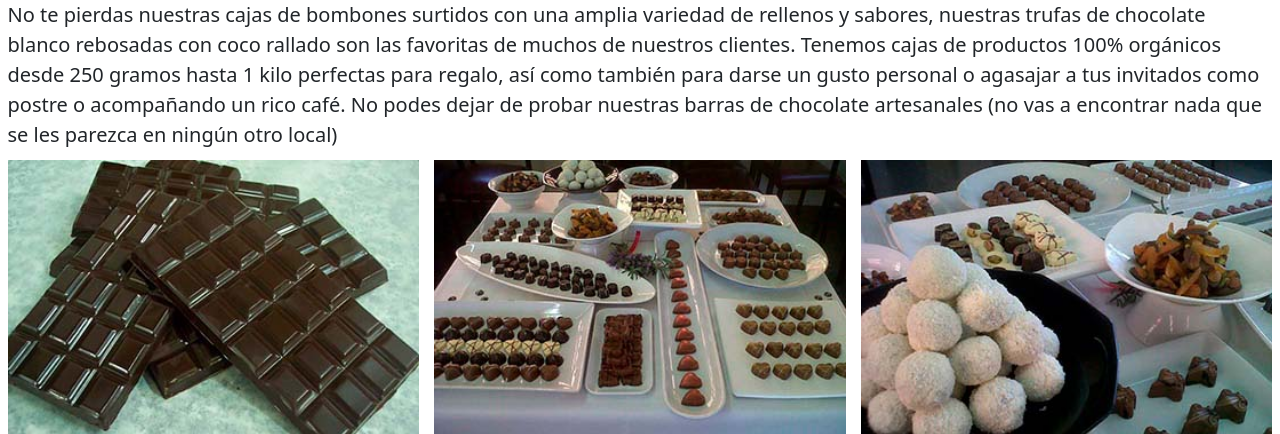
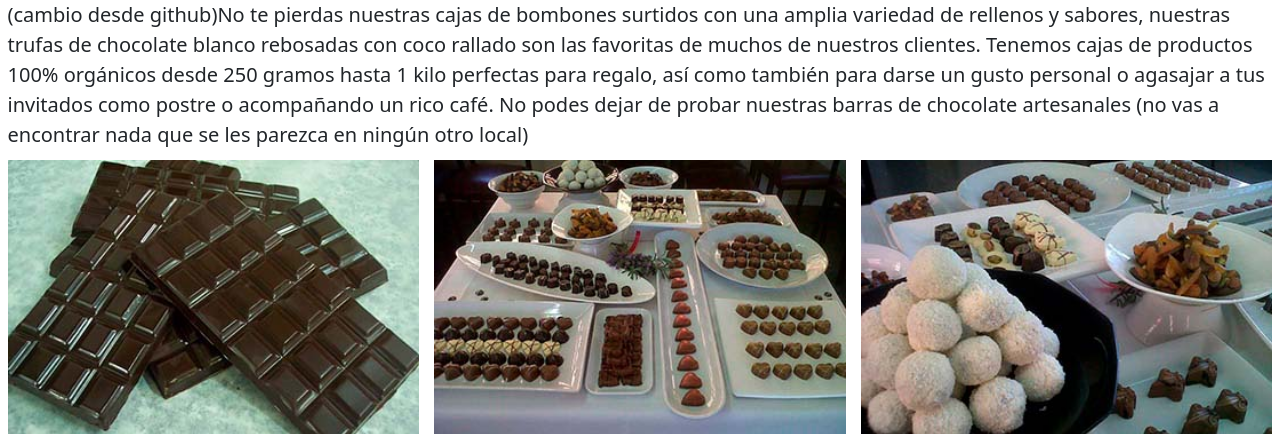
Before and after one commit to Diegohp141/Winter-Forest, a website: page index.html in a window 1280 px wide. Shown: the part 666-1100 px from the top of the page. Drawn offline with nearby package versions, Linux system fonts and the light colour scheme; a web font is replaced by a local one.

Commit message:
Update index.html
cambio desde github

```diff
--- a/index.html
+++ b/index.html
@@ -93,7 +93,7 @@
     <section class="container-fluid mb-3">
       <h3>Productos</h3>
       <article class="mb-2">
-        <p>No te pierdas nuestras cajas de bombones surtidos con una amplia variedad de rellenos y sabores, nuestras trufas de chocolate blanco rebosadas con coco rallado son las favoritas de muchos de nuestros clientes.  Tenemos cajas de productos 100% orgánicos desde 250 gramos hasta 1 kilo perfectas para regalo, así como también para darse un gusto personal o agasajar a tus invitados como postre o acompañando un rico café. No podes dejar de probar nuestras barras de chocolate artesanales (no vas a encontrar nada que se les parezca en ningún otro local)</p>
+        <p>(cambio desde github)No te pierdas nuestras cajas de bombones surtidos con una amplia variedad de rellenos y sabores, nuestras trufas de chocolate blanco rebosadas con coco rallado son las favoritas de muchos de nuestros clientes.  Tenemos cajas de productos 100% orgánicos desde 250 gramos hasta 1 kilo perfectas para regalo, así como también para darse un gusto personal o agasajar a tus invitados como postre o acompañando un rico café. No podes dejar de probar nuestras barras de chocolate artesanales (no vas a encontrar nada que se les parezca en ningún otro local)</p>
       </article>
       <article class="row mb-2">
         <img src="img/amargo-ch.jpg" alt="Chocolate" class="col-lg-4 col-md-4 col-sm-4 m-img">
```
